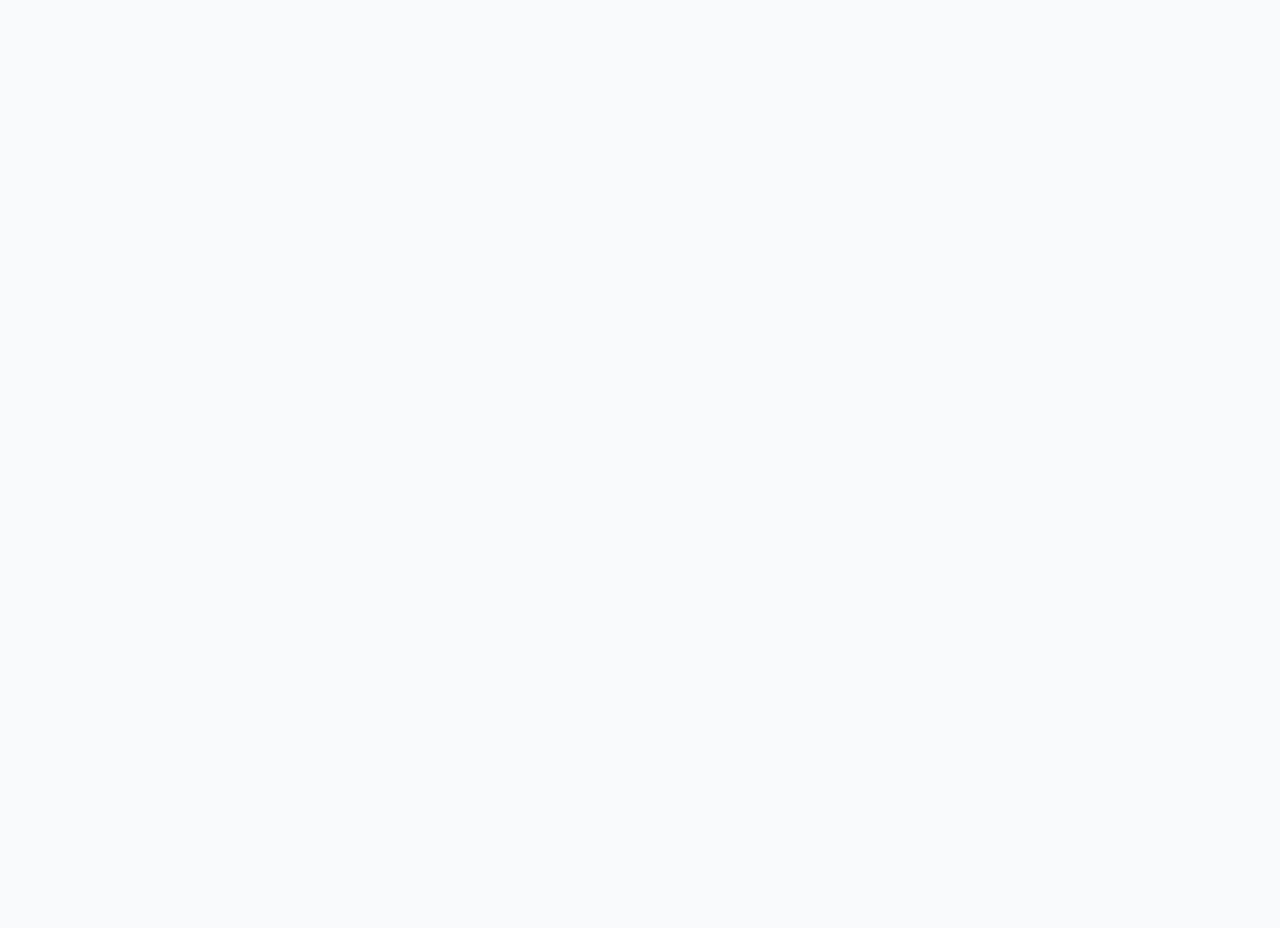
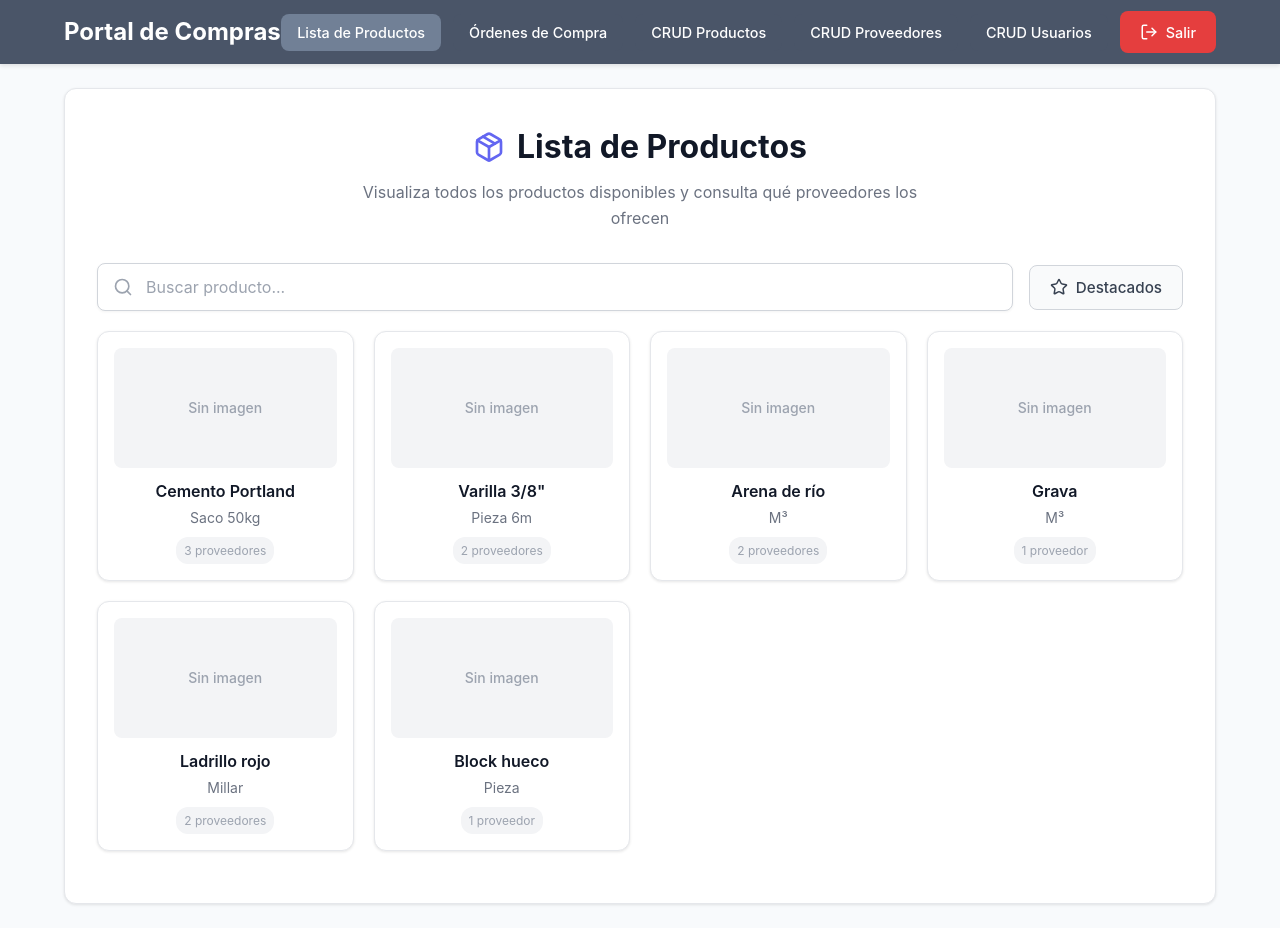
Before and after one commit to CodiselComercial/CDL_FRONT, a React (Vite) app: page /compras in a window 1280 px wide. Before the commit this address had no page. Before the commit the page ends 800 px from the top, so only its background shows below. Built offline with nearby package versions, Linux system fonts and the light colour scheme.

Commit message:
Ya login con redireccion de rol

```diff
--- a/src/App.jsx
+++ b/src/App.jsx
@@ -35,6 +35,14 @@ function App() {
           path="/dashboard"
           element={<Dashboard userRole={userRole} onLogout={handleLogout} />}
         />
+        <Route
+          path="/proveedor"
+          element={<Dashboard userRole="proveedor" onLogout={handleLogout} />}
+        />
+        <Route
+          path="/compras"
+          element={<Dashboard userRole="compras" onLogout={handleLogout} />}
+        />
       </Routes>
     </Router>
   );
```
